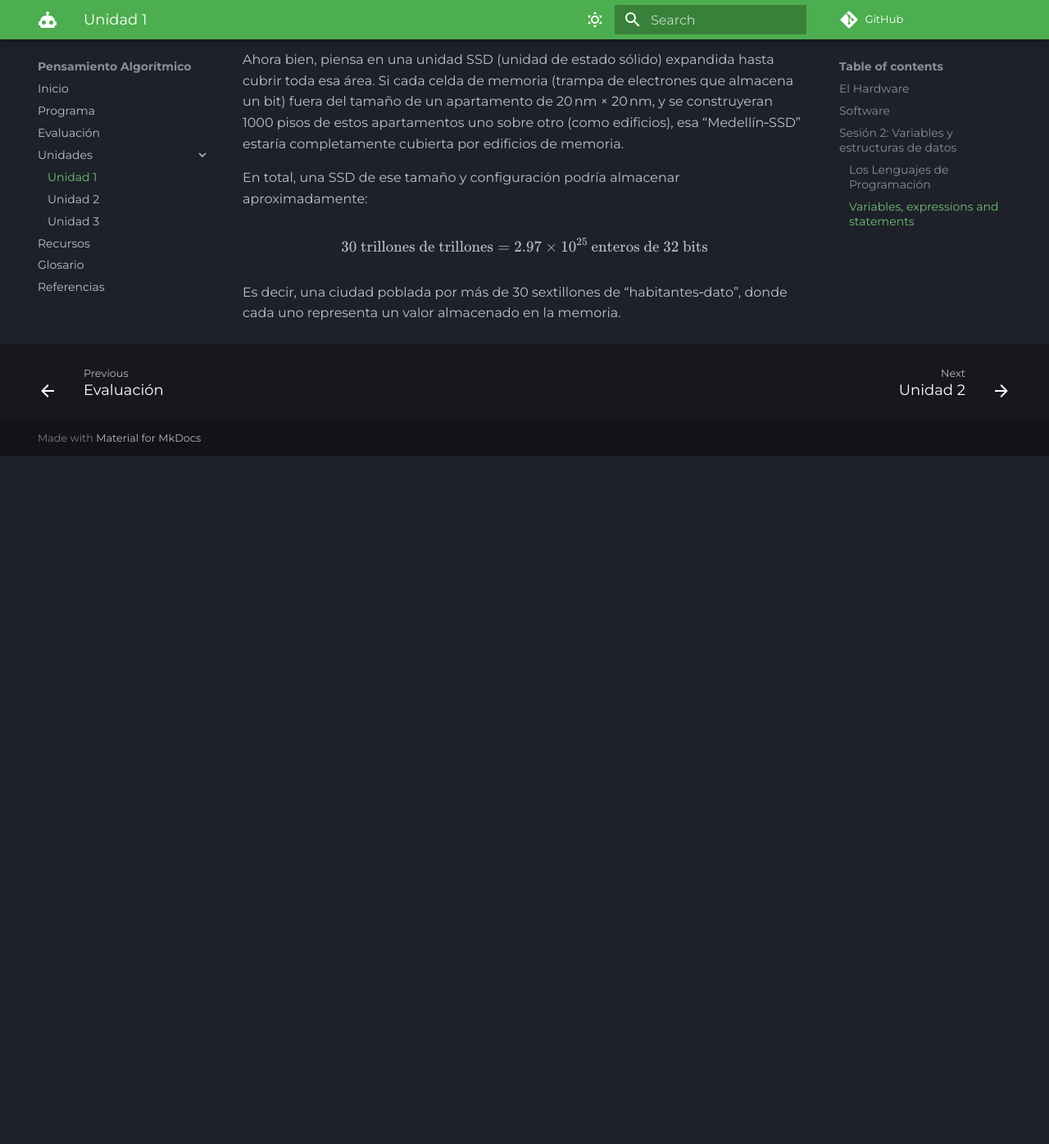
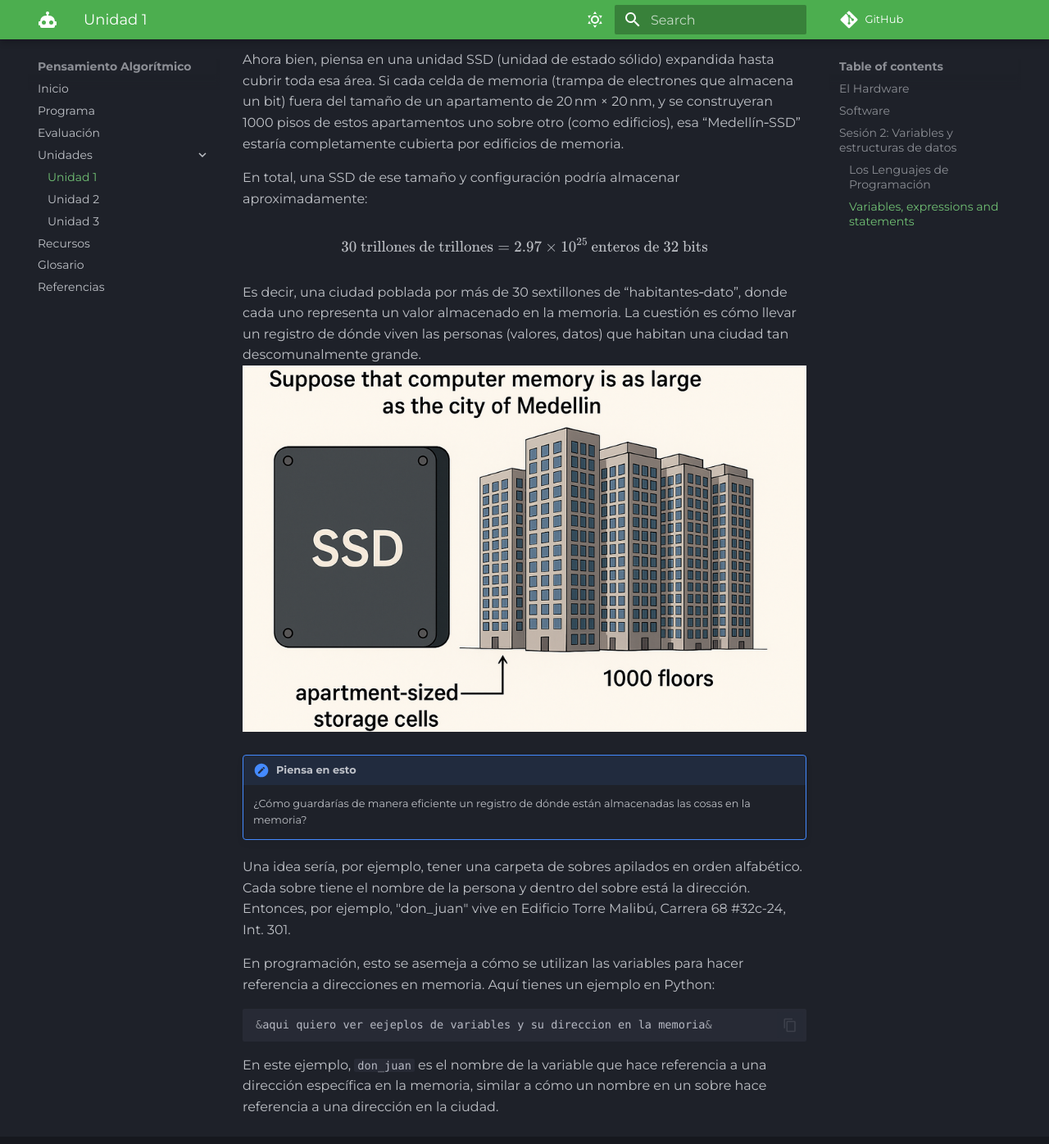
Before and after one commit to introSoft-iud/pensamiento_algoritmico_repo, an MkDocs documentation site: the page built from docs/unidades/unidad1.md, in a window 1280 px wide and 1400 px high, scrolled down 3697 px. Shown: the top 1396 px of the window at 82% size. Built offline with MkDocs 1.6.1 and Material for MkDocs 9.7.7, drawn with Linux system fonts in a browser that asks for light colours; some web fonts are replaced; comment, search, counter and statistics services are not loaded; before the commit the page ends 4254 px from its top, so only the background shows below that.

Commit message:
intro unidad 1

````diff
--- a/docs/unidades/unidad1.md
+++ b/docs/unidades/unidad1.md
@@ -66,3 +66,18 @@ $$
 $$
 
 Es decir, una ciudad poblada por más de 30 sextillones de “habitantes‑dato”, donde cada uno representa un valor almacenado en la memoria.
+La cuestión es cómo llevar un registro de dónde viven las personas (valores, datos) que habitan una ciudad tan descomunalmente grande.
+![alt text](image-1.png)
+
+!!! admonition "Piensa en esto"
+    ¿Cómo guardarías de manera eficiente un registro de dónde están almacenadas las cosas en la memoria?
+
+Una idea sería, por ejemplo, tener una carpeta de sobres apilados en orden alfabético. Cada sobre tiene el nombre de la persona y dentro del sobre está la dirección. Entonces, por ejemplo, "don_juan" vive en Edificio Torre Malibú, Carrera 68 #32c-24, Int. 301.
+
+En programación, esto se asemeja a cómo se utilizan las variables para hacer referencia a direcciones en memoria. Aquí tienes un ejemplo en Python:
+
+```python
+&aqui quiero ver eejeplos de variables y su direccion en la memoria&
+```
+
+En este ejemplo, `don_juan` es el nombre de la variable que hace referencia a una dirección específica en la memoria, similar a cómo un nombre en un sobre hace referencia a una dirección en la ciudad.
````
Also changed, not shown: docs/unidades/image-1.png (added).
